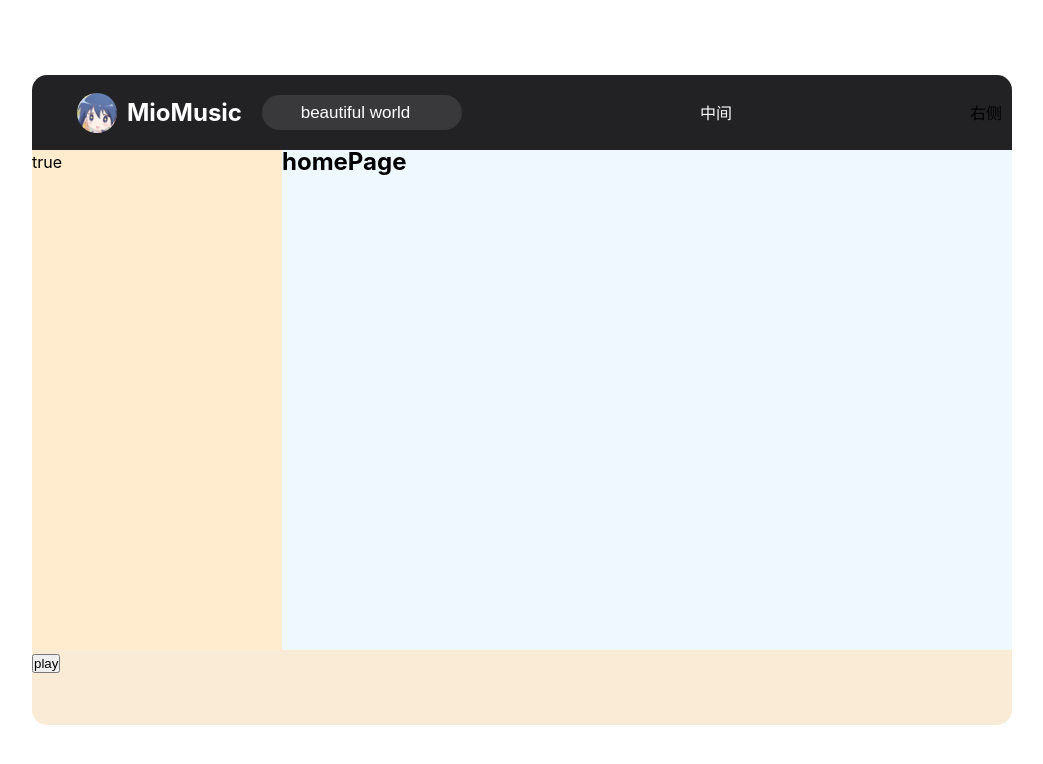
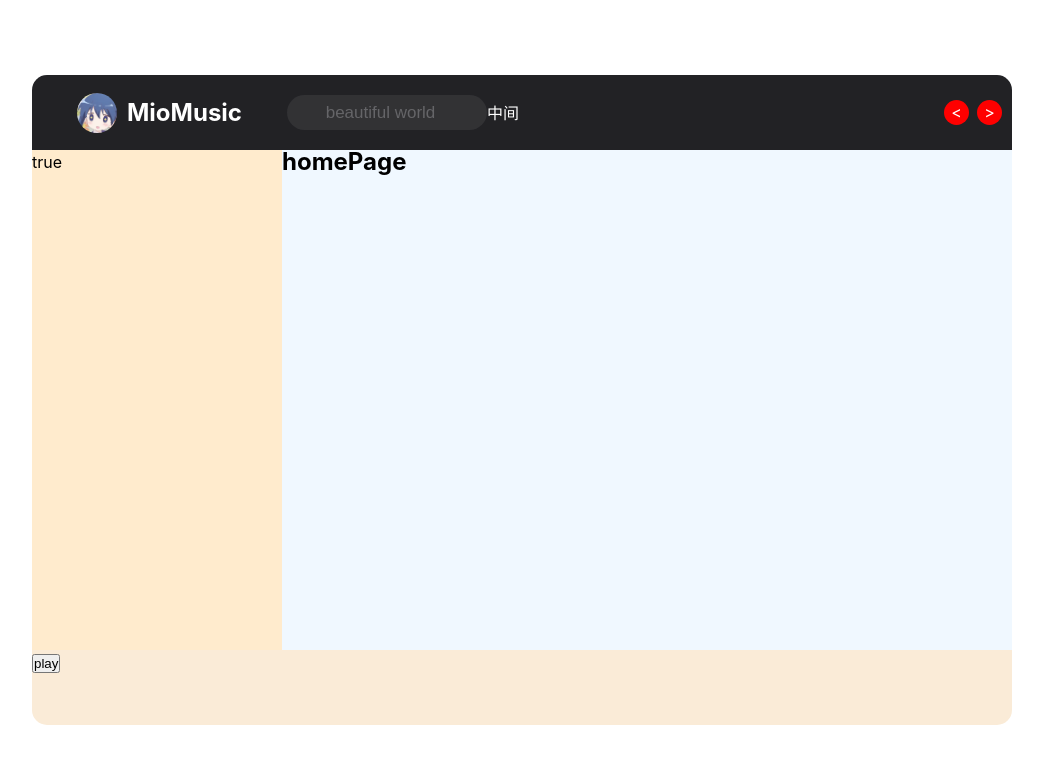
Before and after one commit to Mioayaya/MioMusic, a React (Vite) app: page /home in a window 1280 px wide. Shown: the top 764 px of the page, without its empty margins (118-1161 px from the left). Built offline with nearby package versions, Linux system fonts and the light colour scheme.

Commit message:
search-bar

```diff
--- a/src/common/ThemeColor.ts
+++ b/src/common/ThemeColor.ts
@@ -13,6 +13,9 @@ const ThemeColor = {
       iconHover:'#ffffff',
       message:'#c33a3b',
       search:'#428ada',
+      searchTxt: '#ffffff',
+      searchIconHover: '#b3b3b4',
+      searchHolder: '#656568',
       searchTip:'#666668',
       link:'#85b9e6',
       linkHover:'#b3cee5',
@@ -24,7 +27,7 @@ const ThemeColor = {
     },
     public: {
       headerFooter: '#222225',
-
+      search: 'rgba(255, 255, 255, 0.07)',
     },
     header: {
 
--- a/src/page-web/cmps/header/index.tsx
+++ b/src/page-web/cmps/header/index.tsx
@@ -2,11 +2,11 @@ import { FC, useEffect, useMemo, useState } from 'react';
 import { useSelector } from 'react-redux';
 import { NavLink } from 'react-router-dom';
 
-import MioCMIcon from '../../../components/icon';
 
 import { store } from '../../../type';
+import { MioWebHeaderDiv } from "./styles"
+import MioCMIcon from '../../../components/icon';
 import MioCmSearchBar from '../search-bar';
-import { MioWebHeaderDiv } from "./styles"
 
 interface Iprops {
   setShowMenu: Function;
@@ -31,12 +31,18 @@ const MioWebHeader:FC<Iprops> = (props) => {
         <NavLink to='/home'>
           <h2 className="title">MioMusic</h2>
         </NavLink>
+
         <MioCmSearchBar />
       </div>
 
       <div className="middle">中间</div>
 
-      <div className="right">右侧</div>
+      <div className="right">
+        <div className="btns">
+          <div className="last-page">{'<'}</div>
+          <div className="next-page">{'>'}</div>
+        </div>
+      </div>
 
     </MioWebHeaderDiv>
   )
--- a/src/page-web/cmps/header/styles.ts
+++ b/src/page-web/cmps/header/styles.ts
@@ -38,7 +38,7 @@ export const MioWebHeaderDiv = styled.div<Iprops>`
       }
     }
     .title {
-      margin-right: 20px;
+      margin-right: 45px;
       color: ${p => ThemeColor[p.theme].font.light};
     }
   }
@@ -47,6 +47,22 @@ export const MioWebHeaderDiv = styled.div<Iprops>`
     flex: 1;
     color: #fff;
     display: flex;
-    justify-content: center;
+  }
+
+  .right {
+    .btns {
+      width: 58px;
+      display: flex;
+      justify-content: space-between;
+      .last-page,.next-page {
+        color: #fff;
+        width: 25px;
+        height: 25px;
+        line-height: 25px;
+        text-align: center;
+        background-color: red;
+        border-radius: 50%;
+      }
+    }
   }
 `
--- a/src/page-web/cmps/search-bar/index.tsx
+++ b/src/page-web/cmps/search-bar/index.tsx
@@ -3,6 +3,8 @@ import { ChangeEvent, FormEvent } from 'react'
 
 import { MioCmSearchBarDiv } from './styles'
 import MioCMIcon from '../../../components/icon'
+import { useSelector } from 'react-redux'
+import { store } from '../../../type'
 
 interface Iprops {
   width?: number
@@ -11,6 +13,7 @@ interface Iprops {
 const MioCmSearchBar:FC<Iprops> = memo((props) => {
   const { width } = props;
   const [ searchTxt,setSearchTxt ] = useState<string>('');
+  const THEME = useSelector<store.state,string>(state => state.themeSlice.theme);
 
   /* methods */
 
@@ -33,7 +36,7 @@ const MioCmSearchBar:FC<Iprops> = memo((props) => {
   }
 
   return (
-    <MioCmSearchBarDiv width={width}>
+    <MioCmSearchBarDiv width={width} theme={THEME}>
       <MioCMIcon iconName='#icon-sousuo1'/>
       <form action="" onSubmit={e => searchSubmit(e)}>
         <input type="search"
--- a/src/page-web/cmps/search-bar/styles.ts
+++ b/src/page-web/cmps/search-bar/styles.ts
@@ -1,18 +1,19 @@
 import styled from '@emotion/styled'
+import ThemeColor from '../../../common/ThemeColor'
 
 import { styles } from '../../../type'
 
 export const MioCmSearchBarDiv = styled.div<styles.MStylesProps>`
-  color: #fff;
-  background-color: rgba(255, 255, 255, 0.1);
+  color: ${p => ThemeColor[p.theme]?.font.searchTxt};
+  background-color: ${p => ThemeColor[p.theme]?.public.search};
   width: ${p => p.width?`${p.width}px`:'200px'};
-  height: ${p => p.height?`${p.height}px`:'35px'};
+  height: 35px;
   border-radius: calc(35px / 2);
   display: flex;
   align-items: center;
   padding: 0 15px;
   .search-input {
-    color: #fff;
+    color: ${p => ThemeColor[p.theme]?.font.searchTxt};
     background-color: rgba(0,0,0,0);
     width: 100%;
     margin-left: 5px;
@@ -22,13 +23,15 @@ export const MioCmSearchBarDiv = styled.div<styles.MStylesProps>`
     border: none;
     outline: none;
     &::-webkit-input-placeholder {
-      color: #fff;
+      color: ${p => ThemeColor[p.theme]?.font.searchHolder};
     }
   }
 
   .icon {
     width: 28px;
     height: 28px;
+    :hover {
+      color: ${p => ThemeColor[p.theme]?.font.searchIconHover};
+    }
   }
-
 `
--- a/src/type/interface/styles.ts
+++ b/src/type/interface/styles.ts
@@ -1,4 +1,5 @@
 export interface MStylesProps {
   width?: number;
   height?: number;
+  theme?: string;
 }
```
Also changed, not shown: design/themeColor.md (+5 -2 lines).
